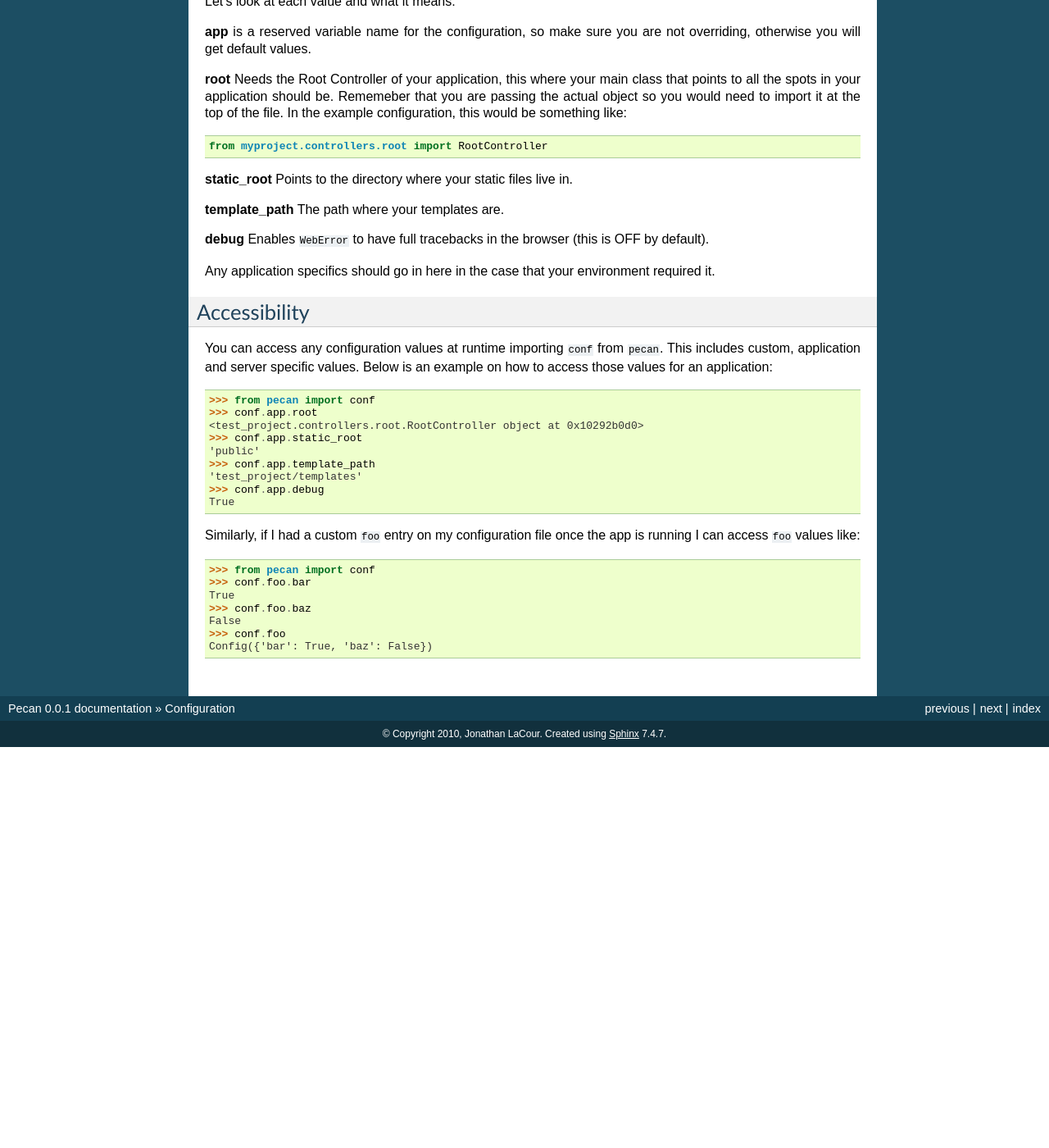
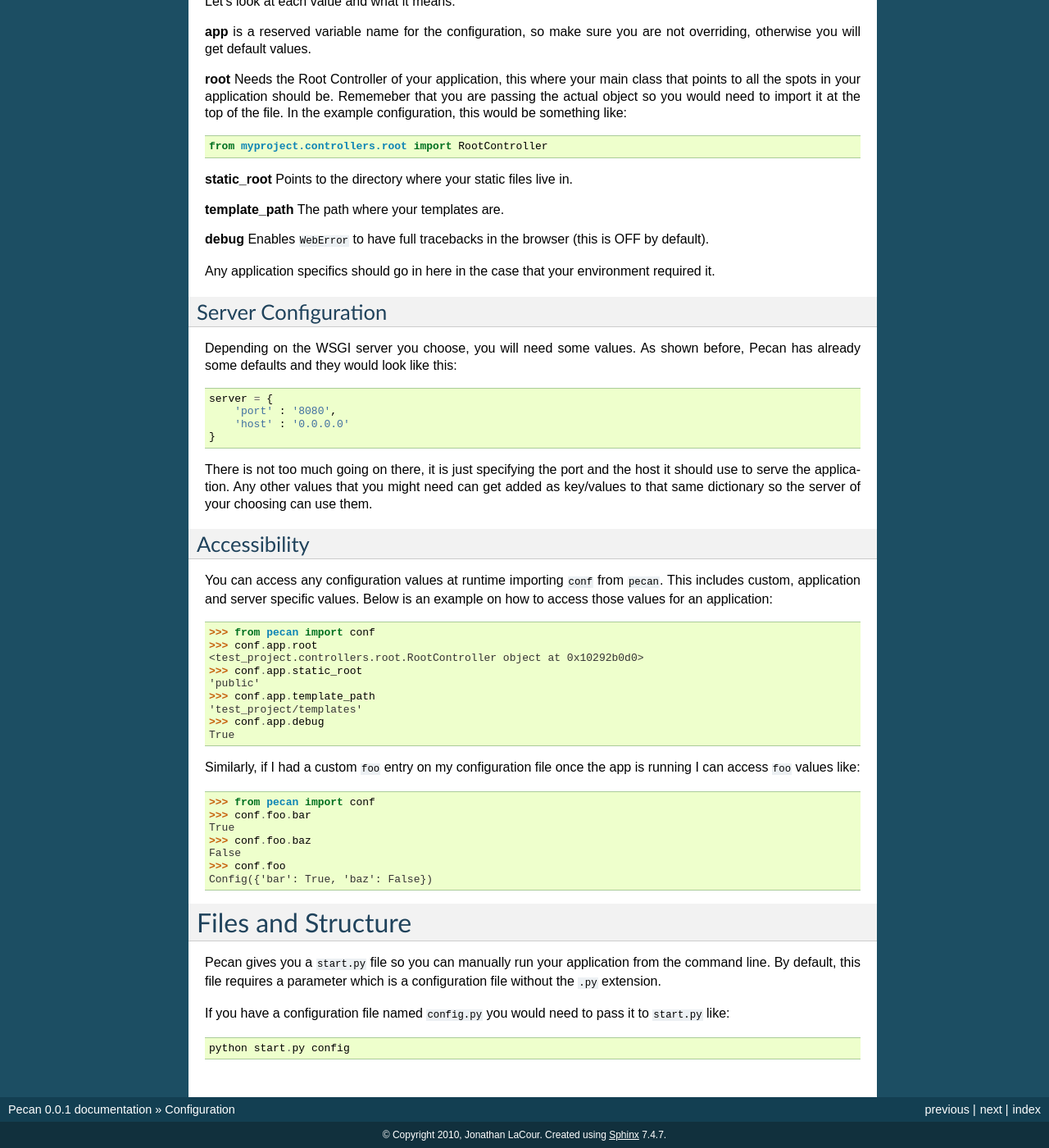
Before and after one commit to stackforge/pecan, a Sphinx documentation site: the page built from docs/0.0.1/source/configuration.rst, in a window 1280 px wide and 1400 px high, scrolled down 974 px. Shown: the whole window at 82% size. Built offline with Sphinx 7.4.7, drawn with Linux system fonts in a browser that asks for light colours; pages that are not in the unit, such as notebooks, are missing from menus; before the commit the page ends 1885 px from its top, so only the background shows below that; some of the changed text lies outside the part shown.

Commit message:
added config files and structure section but we need to define what are we going to do in the case of testing and having multiple configuration files

```diff
--- a/docs/0.0.1/source/configuration.rst
+++ b/docs/0.0.1/source/configuration.rst
@@ -79,6 +79,25 @@ Any application specifics should go in here in the case that your environment
 required it.
 
 
+.. _server_configuration:
+
+Server Configuration
+--------------------
+Depending on the WSGI server you choose, you will need some values. As shown
+before, Pecan has already some defaults and they would look like this::
+
+    server = {
+        'port' : '8080',
+        'host' : '0.0.0.0'
+    }
+
+There is not too much going on there, it is just specifying the port and the
+host it should use to serve the application. Any other values that you might
+need can get added as key/values to that same dictionary so the server of your
+choosing can use them.
+
+.. _accessibility:
+
 Accessibility
 --------------
 You can access any configuration values at runtime importing ``conf`` from
@@ -105,3 +124,15 @@ app is running I can access ``foo`` values like::
     False
     >>> conf.foo
     Config({'bar': True, 'baz': False})
+
+
+Files and Structure
+===================
+Pecan gives you a ``start.py`` file so you can manually run your application
+from the command line. By default, this file requires a parameter which is
+a configuration file without the ``.py`` extension.
+
+If you have a configuration file named ``config.py`` you would need to pass it
+to ``start.py`` like::
+
+    python start.py config
```
